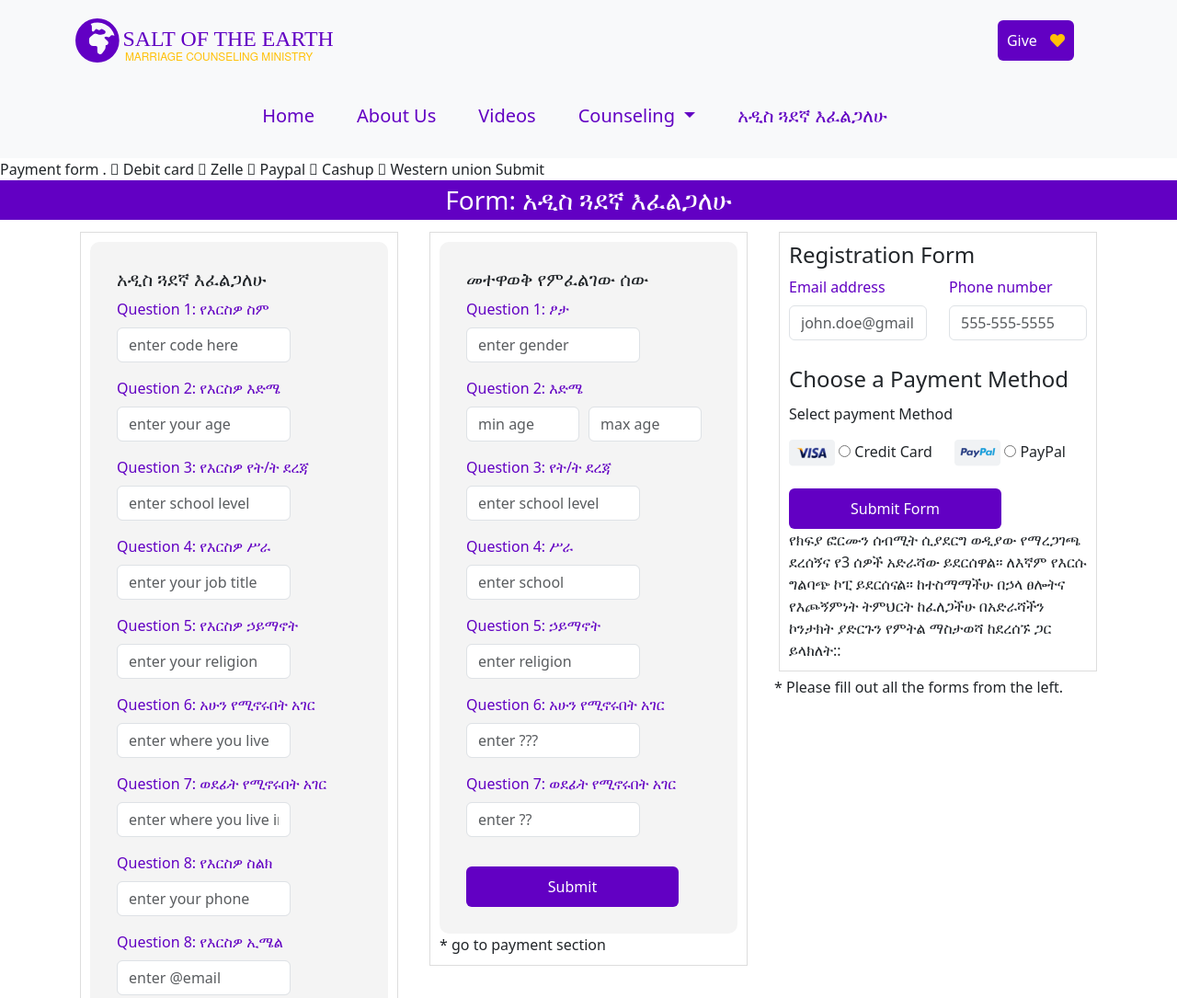
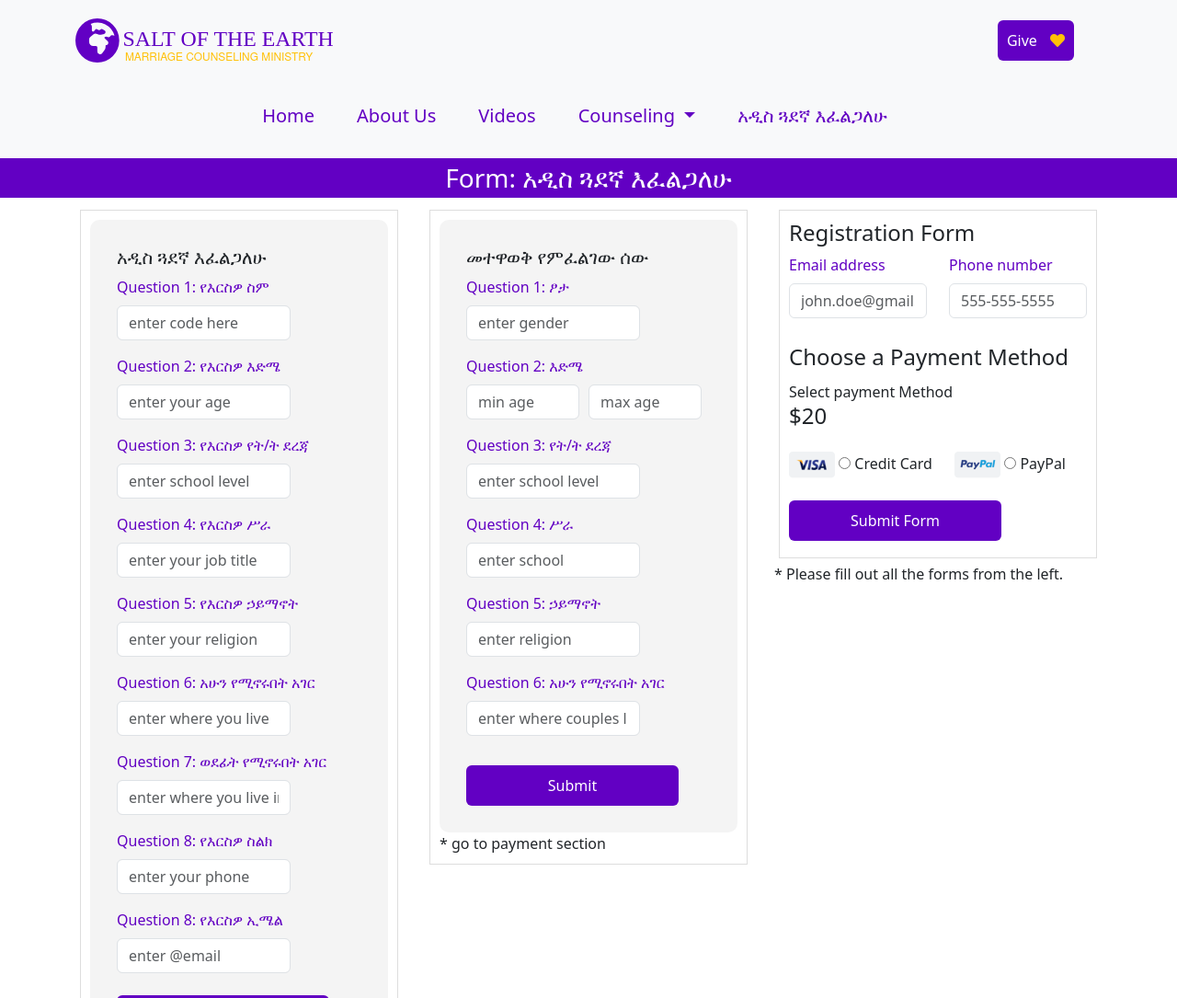
Before and after one commit to Israel2000/saltofthearth.site, a website: page sessions.html in a window 1280 px wide. Shown: the top 1085 px of the page at 92% size. Drawn offline with nearby package versions, Linux system fonts and the light colour scheme.

Commit message:
session edit

```diff
--- a/sessions.html
+++ b/sessions.html
@@ -220,14 +220,6 @@ input[type="text"] {
       </div>
     </div>
   </nav>
-
-  Payment form .
-   Debit card
-   Zelle
-   Paypal
-   Cashup
-   Western union Submit
-
     <h3 class="text-center-sessions">
       Form: አዲስ ጓደኛ እፈልጋለሁ
     </h3>
@@ -373,19 +365,19 @@ input[type="text"] {
               <div class="mb-3">
                 <label for="question6" class="form-label">Question 6: አሁን የሚኖሩበት አገር
                 </label>
-                <input type="text" class="form-control" id="question" name="religion" placeholder="enter ???"
+                <input type="text" class="form-control" id="question" name="religion" placeholder="enter where couples live"
                   required />
                 <div id="religionError" class="error-message"></div>
               </div>
 
               <!-- Question 7 -->
-              <div class="mb-3">
+              <!-- <div class="mb-3">
                 <label for="question7" class="form-label">Question 7: ወደፊት የሚኖሩበት አገር
                 </label>
                 <input type="text" class="form-control" id="question" name="enter where you planning n=in future"
                   placeholder="enter ??" required />
                 <div id="currentLocationError" class="error-message"></div>
-              </div>
+              </div> -->
 
               <!-- Question 8 -->
               <!-- <div class="mb-3">
@@ -435,6 +427,7 @@ input[type="text"] {
           <fieldset class="mt-4 mb-4">
             <legend>Choose a Payment Method</legend>
             <div class="font-bold">Select payment Method</div>
+             <p class="h4">$20</p>
             <label class="mr-3 mt-3">
               <img src="assests/visa-light.png" width="50px" />
               <input class="mr-2" type="radio" name="set3" value="option1" />
@@ -449,9 +442,12 @@ input[type="text"] {
         </div>
         <button type="submit" class="btn btn-primary" style="width: 231px;">Submit Form</button>
       </form>
-       የክፍያ ፎርሙን ሰብሚት ሲያደርግ ወዲያው የማረጋገጫ ደረሰኝና የ3 ሰዎች አድራሻው ይደርሰዋል።
-        ለእኛም የእርሱ ግልባጭ ኮፒ ይደርሰናል። ከተስማማችሁ በኃላ ፀሎትና የእጮኝምነት ትምህርት
-        ከፈለጋችሁ በአድራሻችን ኮንታክት ያድርጉን የምትል ማስታወሻ ከደረሰኙ ጋር ይላክለት::
+       <p class="h6">
+        <!-- one client and  servuce copy email sent!!!!-->
+        <!-- የክፍያ ፎርሙን ሰብሚት ሲያደርግ ወዲያው የማረጋገጫ ደረሰኝ ይደርሰዋል። -->
+        <!-- ለእኛም የእርሱ ግልባጭ ኮፒ ይደርሰናል። ከተስማማችሁ በኃላ ፀሎትና የእጮኝምነት ትምህርት
+        ከፈለጋችሁ በአድራሻችን ኮንታክት ያድርጉን የምትል ማስታወሻ ከደረሰኙ ጋር ይላክለት:: -->
+       </p>
       </div>
         * Please fill out all the forms from the left.
     </div>
```
